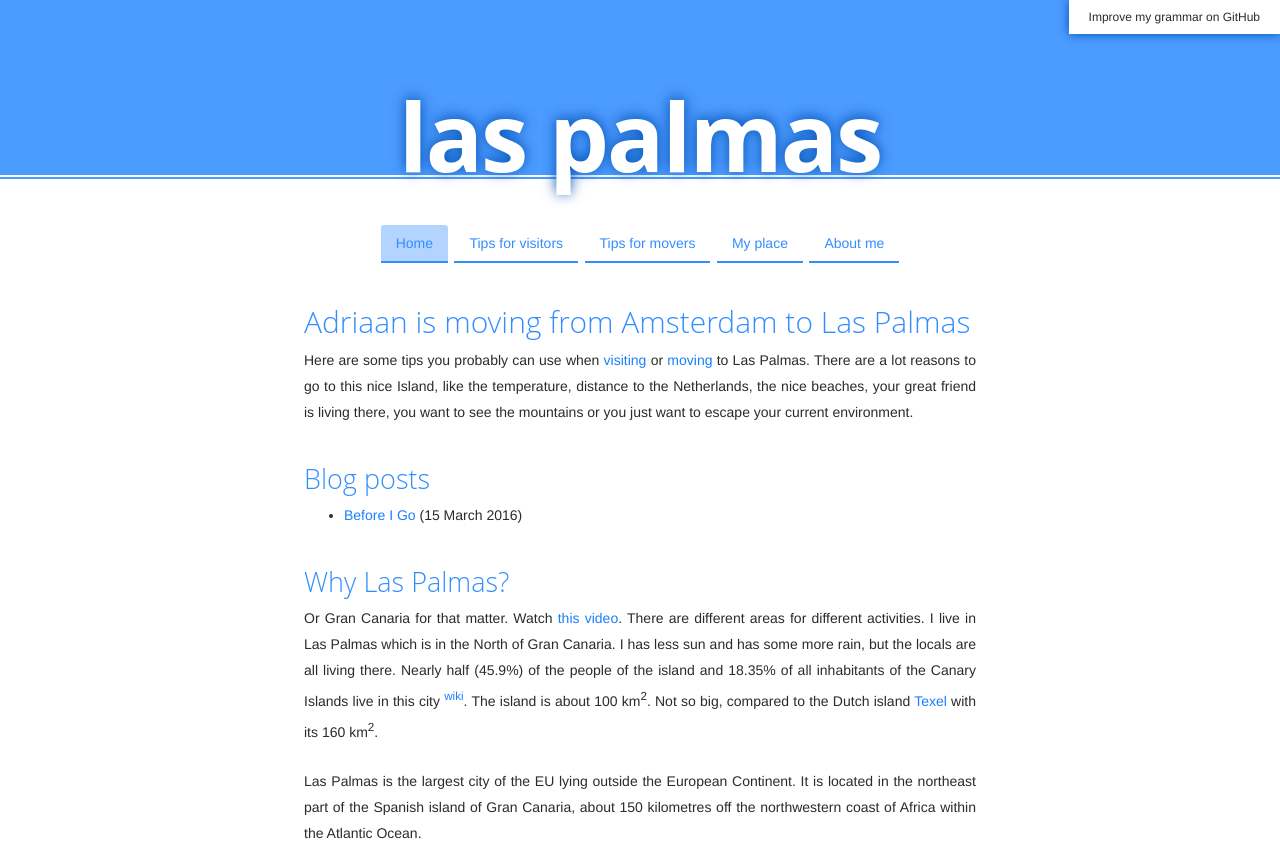
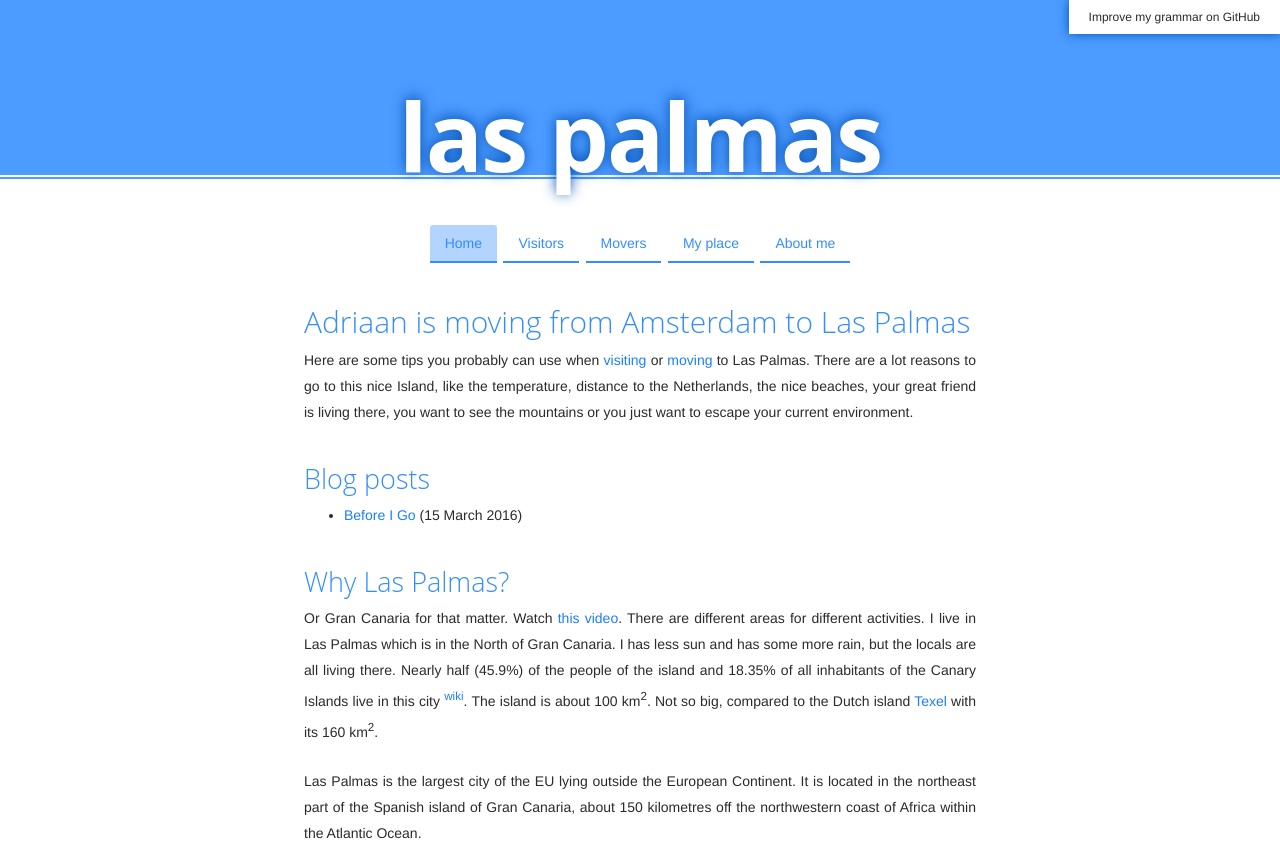
Before and after one commit to adriaandotcom/laspalmas.adriaan.io, a Jekyll site: the page built from index.md, in a window 1280 px wide and 900 px high, cut to the strip 0-866 px from the top of the window. Built offline with Jekyll 4.4.1, drawn with Linux system fonts in a browser that asks for light colours.

Commit message:
Update base.html

```diff
--- a/_layouts/base.html
+++ b/_layouts/base.html
@@ -29,10 +29,10 @@
               <a href="/">Home</a>
             </li>
             <li {% if page.name == 'visitors.md' %}class="active"{% endif %}>
-              <a href="/visitors">Tips for visitors</a>
+              <a href="/visitors">Visitors</a>
             </li>
             <li {% if page.name == 'movers.md' %}class="active"{% endif %}>
-              <a href="/movers">Tips for movers</a>
+              <a href="/movers">Movers</a>
             </li>
             <li {% if page.name == 'my-place.md' %}class="active"{% endif %}>
               <a href="/my-place">My place</a>
```
